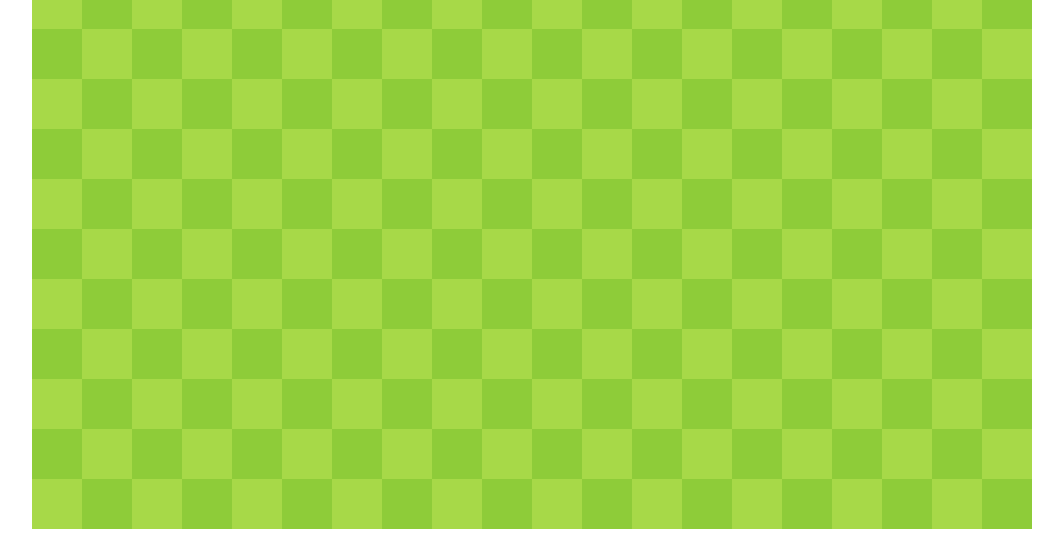
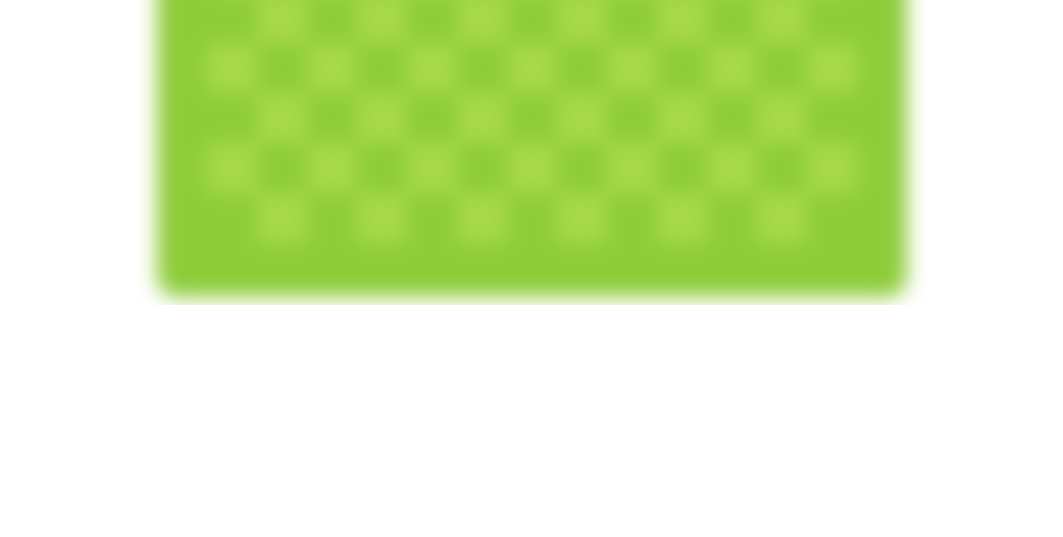
Before and after one commit to ententapl2/Schlange, a plain HTML site: page index.html in a window 1280 px wide. Shown: the part 537-1074 px from the top of the page, without its empty margins (108-1171 px from the left). After the commit the page ends 842 px from the top, so only its background shows below. Drawn offline with Linux system fonts and the light colour scheme; a web font is replaced by a local one.

Commit message:
04b plenty

```diff
--- a/index.html
+++ b/index.html
@@ -1,7 +1,8 @@
+<!DOCTYPE html>
 <html lang="pl">
 <head>
 
-    <link rel="stylesheet" href="styles.css">
+    <link rel="stylesheet" href="styles.css" preload>
     <script type="text/javascript" src="scripts.js" defer></script>
 
 
@@ -16,10 +17,17 @@
 <body>
 
     <h1>Schlange</h1>
-
-    <canvas id="frame"></canvas>
+    <div class="c">
 
 
+    <div id="gameFrame">
+        <canvas id="frame"></canvas>
+    </div>
+
+    <h1 id="info">To start game,<br><br>Press →</h1>
+
+
+    </div>
 
 </body>
 </html>
--- a/scripts.js
+++ b/scripts.js
@@ -1,13 +1,34 @@
 const segment = 5;
 const speed = 22;
-const rows = 20;
-const cols = 20;
+const rows = 13;
+const cols = 13;
 const boxSize = 50;
 const appleSize = boxSize;
 
 const canvas = document.getElementById("frame");
 var ctx = canvas.getContext("2d");
-var stillRefresh=true;
+var SCORE = 0;
+var BESTSCORE = localStorage.getItem("snake_best_score");
+BESTSCORE = (BESTSCORE == null) ? 0 : BESTSCORE;
+
+
+var sound = document.createElement("audio");
+sound.src = "./assets/apple.wav";
+sound.setAttribute("preload", "auto");
+sound.setAttribute("controls", "none");
+sound.style.display = "none";
+document.body.appendChild(sound);
+
+var boom = document.createElement("audio");
+boom.src = "./assets/boom.wav";
+boom.setAttribute("preload", "auto");
+boom.setAttribute("controls", "none");
+boom.style.display = "none";
+document.body.appendChild(boom);
+
+
+
+var stillRefresh=false;
 
 
 var snakeBody = [];
@@ -38,6 +59,9 @@ function generateAppleCords() {
 function endGame() {
 
     stillRefresh=false;
+    if (Math.floor(Math.random()*3) == 2) boom.play();
+    if (SCORE > BESTSCORE) localStorage.snake_best_score = SCORE;
+
     alert("Game over! Try again");
     location.reload();
 }
@@ -49,21 +73,25 @@ async function refreshGame() {
 
     for (let n=0; n<segment; n++) {
 
+        ctx.shadowBlur=0;
         ctx.clearRect(0,0, canvas.width, canvas.height);
 
         for (let x = 0; x < rows; x++) {
             for (let y = 0; y < cols; y++) {
+
                 ctx.fillStyle = ((x-y)% 2 == 0) ? "#8ecc39" : "#a7d948";
                 ctx.fillRect(x * boxSize, y * boxSize, boxSize, boxSize);
             }
         }
+
 
         ctx.fillStyle = "red";
         img = new Image();
         img.src = "assets/apple.svg";
         ctx.drawImage(img, apple.x*boxSize, apple.y*boxSize, appleSize, appleSize);
 
-        ctx.fillStyle = "green";
+
+        ctx.fillStyle = "yellow";
         ctx.fillRect(snakeHead.x * boxSize, snakeHead.y * boxSize, boxSize, boxSize);
         t = {x:Math.round(snakeHead.x), y:Math.round(snakeHead.y)};
 
@@ -71,7 +99,9 @@ async function refreshGame() {
         if ((Math.round(snakeHead.x) == apple.x) && (Math.round(snakeHead.y) == apple.y)) {
 
             for (let q=0; q<4; q++) snakeBody.push([apple.x, apple.y]);
+            sound.play();
             generateAppleCords();
+            SCORE++;
 
         }
 
@@ -85,6 +115,7 @@ async function refreshGame() {
         if (snakeBody.length > 0) {
 
             for (let i = snakeBody.length - 1; i > 0; i--) {
+                if ((snakeHead.x == snakeBody[i][0] && snakeHead.y == snakeBody[i][1])) {endGame();return null;}
 
                 let p1 = snakeBody[i - 1][0];
                 let p2 = snakeBody[i - 1][1];
@@ -101,6 +132,18 @@ async function refreshGame() {
 
         snakeHead.x += vx*(1/segment);
         snakeHead.y += vy*(1/segment);
+
+        ctx.shadowColor="black";
+        ctx.shadowBlur=13;
+        ctx.lineWidth=3;
+        ctx.fillStyle = "white";
+        ctx.font = "24px Courier New";
+
+        ctx.strokeText(("SCORE: " + SCORE),10,30);
+        ctx.fillText(("SCORE: " + SCORE),10,30);
+        ctx.strokeText(("BEST SCORE: " + BESTSCORE ),10,70);
+        ctx.fillText(("BEST SCORE: " + BESTSCORE ),10,70);
+
         await new Promise(r => setTimeout(r, speed));
     }
     if (stillRefresh == true) refreshGame();
@@ -113,6 +156,8 @@ function startGame() {
 
     canvas.width = rows * boxSize;
     canvas.height = cols * boxSize;
+    document.querySelector("#gameFrame").style.width = canvas.width;
+    document.querySelector("#gameFrame").style.height = canvas.height;
     generateAppleCords();
     refreshGame();
 
@@ -127,3 +172,17 @@ window.addEventListener("keydown", async function(a){
     else if (a.key == "ArrowDown" && velocity.y >= 0 ) {velocity.y = 1; velocity.x = 0;}
 
 });
+
+window.addEventListener("keydown", function r(a) {
+    if (a.key == "ArrowRight") {
+        document.querySelector('#gameFrame').style.filter = "blur(0px)";
+        document.querySelector('#info').style.display = "none";
+        stillRefresh=true;
+        velocity.x=1;
+        refreshGame();
+        window.removeEventListener('keydown', r);
+
+    }
+
+
+})
--- a/styles.css
+++ b/styles.css
@@ -1,3 +1,37 @@
+@import url('https://fonts.cdnfonts.com/css/oswald-4');
+
 body {
-    text-align: center;
+    text-align:center;
 }
+
+#gameFrame {
+
+    background-color : #8ecc39;
+    filter: blur(10px);
+
+    padding:50px;
+    margin:auto;
+    border-radius:20px;
+}
+
+.c {
+
+    display:flex;
+    flex-direction:column;
+    justify-content:center;
+    align-items:center;
+}
+
+#info {
+    display:block;
+    font-size:40px;
+    font-weight : 20px;
+    font-family: 'Oswald', sans-serif;
+    position:absolute;
+    top:45%;
+    left:0;
+    right:0;
+    bottom:0;
+
+
+}
```
Also changed, not shown: 2 other files.
